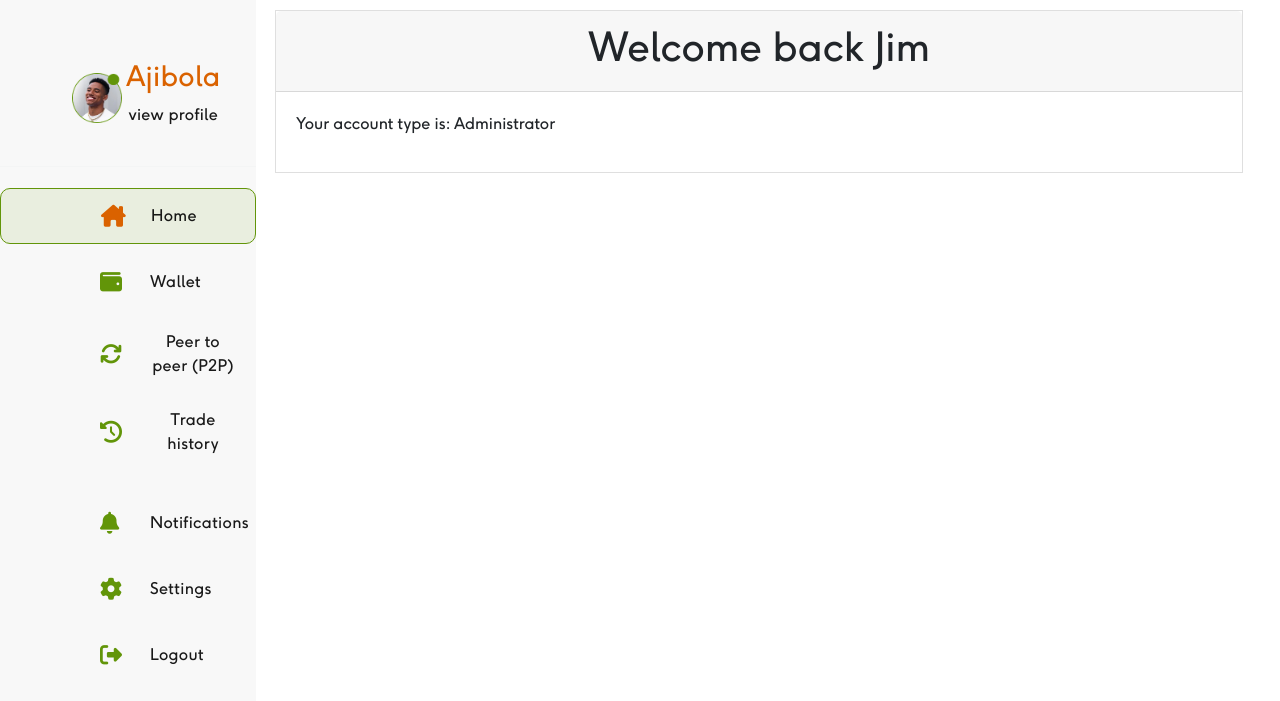
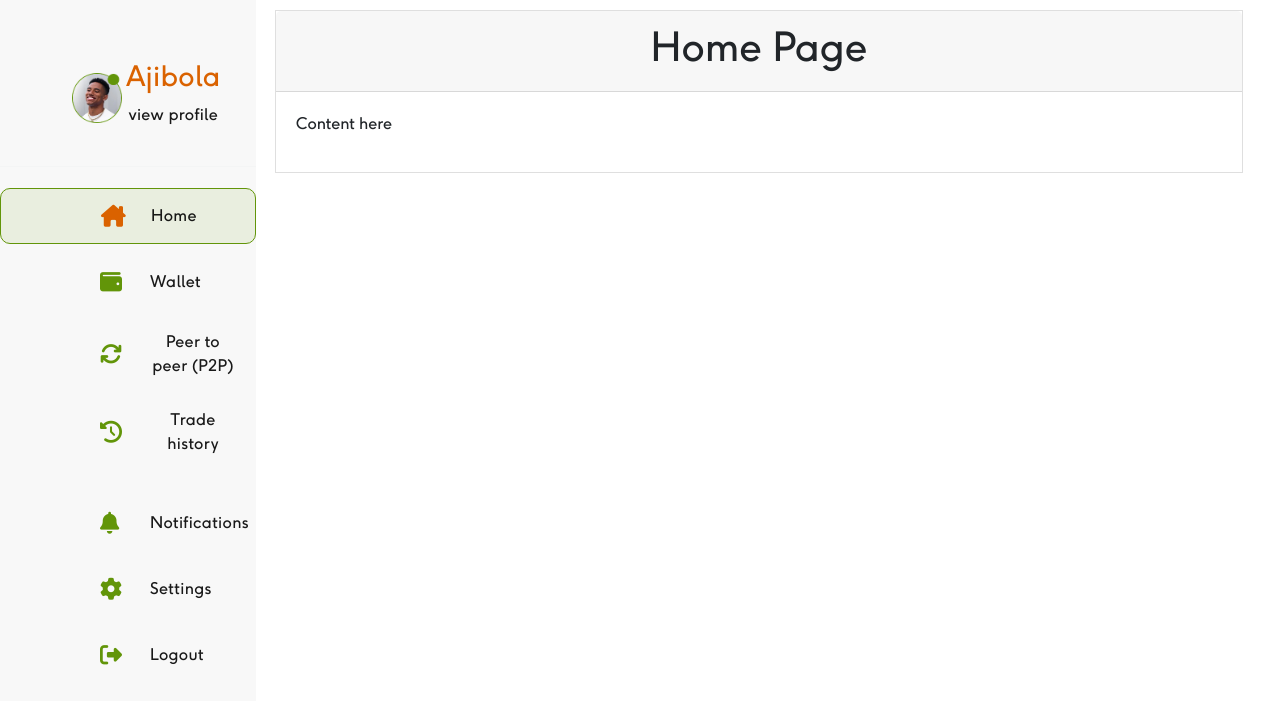
Before and after one commit to umairabbas786/omax, a plain HTML site: page user/index.html in a window 1280 px wide. Shown: the part 99-800 px from the top of the page. Drawn offline with nearby package versions, Linux system fonts and the light colour scheme.

Commit message:
minor fix

```diff
--- a/user/index.html
+++ b/user/index.html
@@ -51,10 +51,10 @@
                 <div class='container'>
                     <div class='card'>
                         <div class='card-header'>
-                            <h1>Welcome back Jim</h1>
+                            <h1>Home Page</h1>
                         </div>
                         <div class='card-body'>
-                            <p>Your account type is: Administrator</p>
+                            <p>Content here</p>
                         </div>
                     </div>
                 </div>
```
